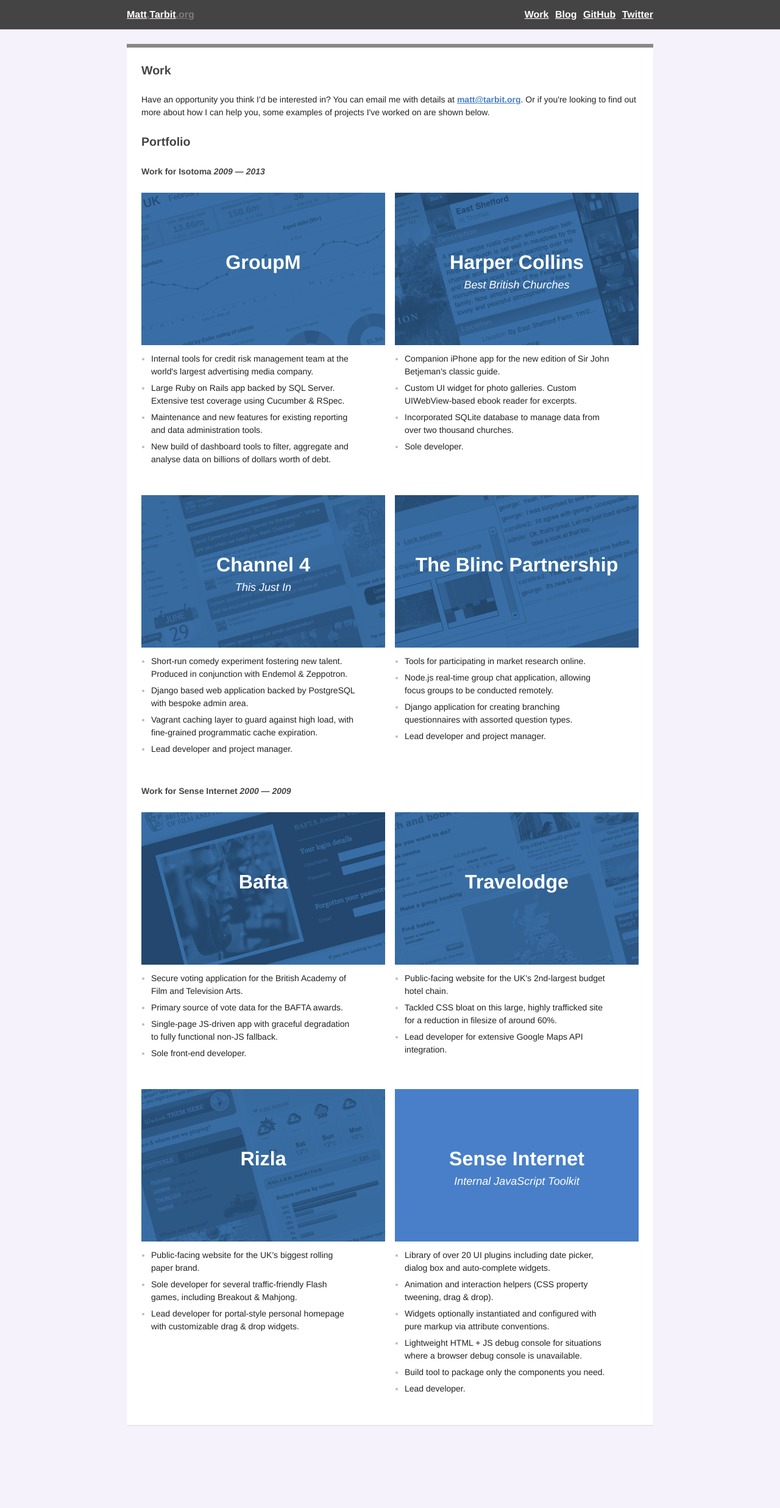
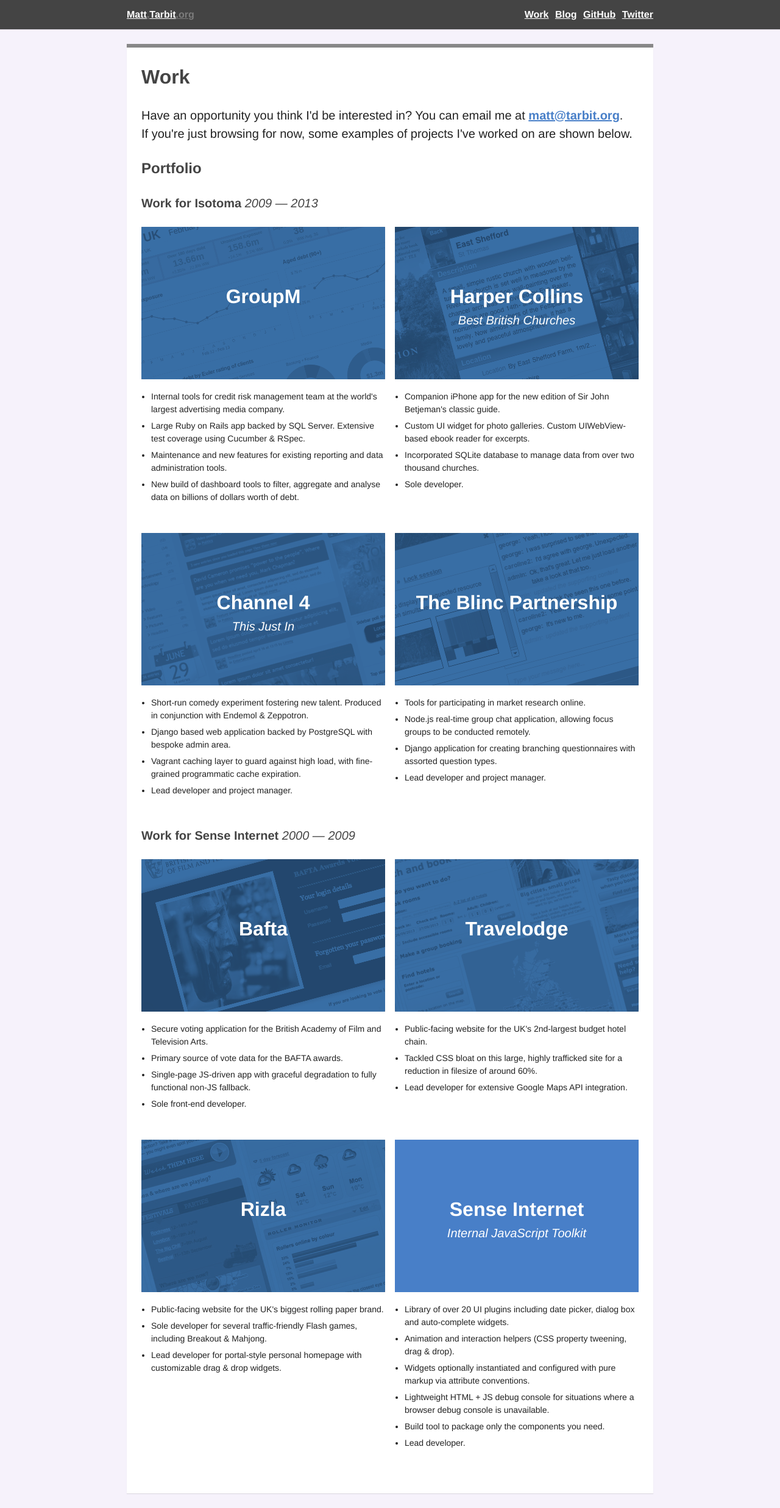
Before and after one commit to mtarbit/mtarbit.github.io, a Jekyll site: the page built from work/index.html, in a window 1280 px wide. Shown: the whole page at 61% size. Built offline with Jekyll 4.4.1, drawn with Linux system fonts in a browser that asks for light colours; before the commit the page ends 2361 px from its top, so only the background shows below that.

Commit message:
More differentiation in font sizes.

```diff
--- a/blog/index.html
+++ b/blog/index.html
@@ -5,7 +5,7 @@
 
 <div class="page-width">
     <div class="box box-section">
-        <h3>Blog</h3>
+        <h2>Blog</h2>
 
         {% include pagination.html %}
 
--- a/work/index.html
+++ b/work/index.html
@@ -5,15 +5,15 @@
 
 <div class="page-width">
     <div class="box box-section">
-        <h3>Work</h3>
+        <h2>Work</h2>
 
-        <p>
-            Have an opportunity you think I'd be interested in? You can email me with details at <a href="mailto:matt@tarbit.org">matt@tarbit.org</a>.
-            Or if you're looking to find out more about how I can help you, some examples of projects I've worked on are shown below.
+        <p class="large">
+            Have an opportunity you think I'd be interested in? You can email me at <a href="mailto:matt@tarbit.org">matt@tarbit.org</a>.<br>
+            If you're just browsing for now, some examples of projects I've worked on are shown below.
         </p>
 
         <h3>Portfolio</h3>
 
         {% include portfolio.html %}
+    </div>
 </div>
-</div>
```
Also changed, not shown: assets/stylesheets/_sass/main.scss (+55 -22 lines), assets/stylesheets/main.min.css.
